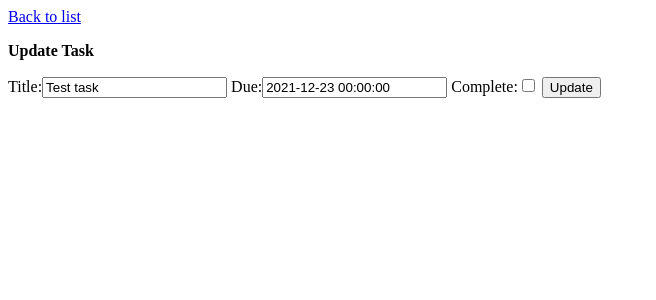
After one commit to kamwanasamwel/djangotodo, a Django app: page /update_task/1/ in a window 1280 px wide. The commit adds this page. Shown: the top 300 px of the page, without its empty margins (0-656 px from the left). Run offline with Django 3.2, Linux system fonts and the light colour scheme; data comes from the database, SQL or seed files in the repository; both versions use the stored data as it was after the commit.

Commit message:
added update and mark complete

```diff
--- a/djangotodo/urls.py
+++ b/djangotodo/urls.py
@@ -15,7 +15,10 @@ Including another URLconf
 """
 from django.contrib import admin
 from django.urls import path
+from todo import views
 
 urlpatterns = [
     path('admin/', admin.site.urls),
+    path("", views.listTask, name="task_list"),
+    path('update_task/<str:pk>/', views.updateTask, name='update_task'),
 ]
--- a/todo/forms.py
+++ b/todo/forms.py
@@ -12,3 +12,12 @@ class TaskForm(forms.ModelForm):
     class Meta:
         model = task
         fields = ['title', 'due']
+
+
+class UpdateForm(forms.ModelForm):
+    title = forms.CharField(widget=forms.TextInput(
+        attrs={'placeholder': 'Task title...'}))
+
+    class Meta:
+        model = task
+        fields = ['title', 'due', 'complete']
--- /dev/null
+++ b/todo/templates/update_task.html
@@ -0,0 +1,17 @@
+<div class="container">
+  <p>
+    <a href="{% url 'task_list' %}" class="btn btn-sm btn-success"
+      >Back to list</a
+    >
+  </p>
+  <p><b>Update Task</b></p>
+  <form method="POST" action="">
+    {% csrf_token %} {{form}}
+    <input
+      type="submit"
+      class="btn btn-sm btn-success"
+      value="Update"
+      name="update"
+    />
+  </form>
+</div>
--- a/todo/views.py
+++ b/todo/views.py
@@ -5,7 +5,7 @@ from .forms import *
 
 
 def listTask(request):
-    queryset = task.objects.order_by('complete', 'due_date')
+    queryset = task.objects.order_by('complete', 'due')
     form = TaskForm()
     if request.method == 'POST':
         form = TaskForm(request.POST)
@@ -17,3 +17,18 @@ def listTask(request):
         'form': form,
     }
     return render(request, 'list_task.html', context)
+
+
+def updateTask(request, pk):
+    queryset = task.objects.get(id=pk)
+    form = UpdateForm(instance=queryset)
+    if request.method == 'POST':
+        form = UpdateForm(request.POST, instance=queryset)
+        if form.is_valid():
+            form.save()
+            return redirect('/')
+    context = {
+        'form': form
+    }
+
+    return render(request, 'update_task.html', context)
```
Also changed, not shown: todo/templates/list_task.html (+14 -0 lines), db.sqlite3.
